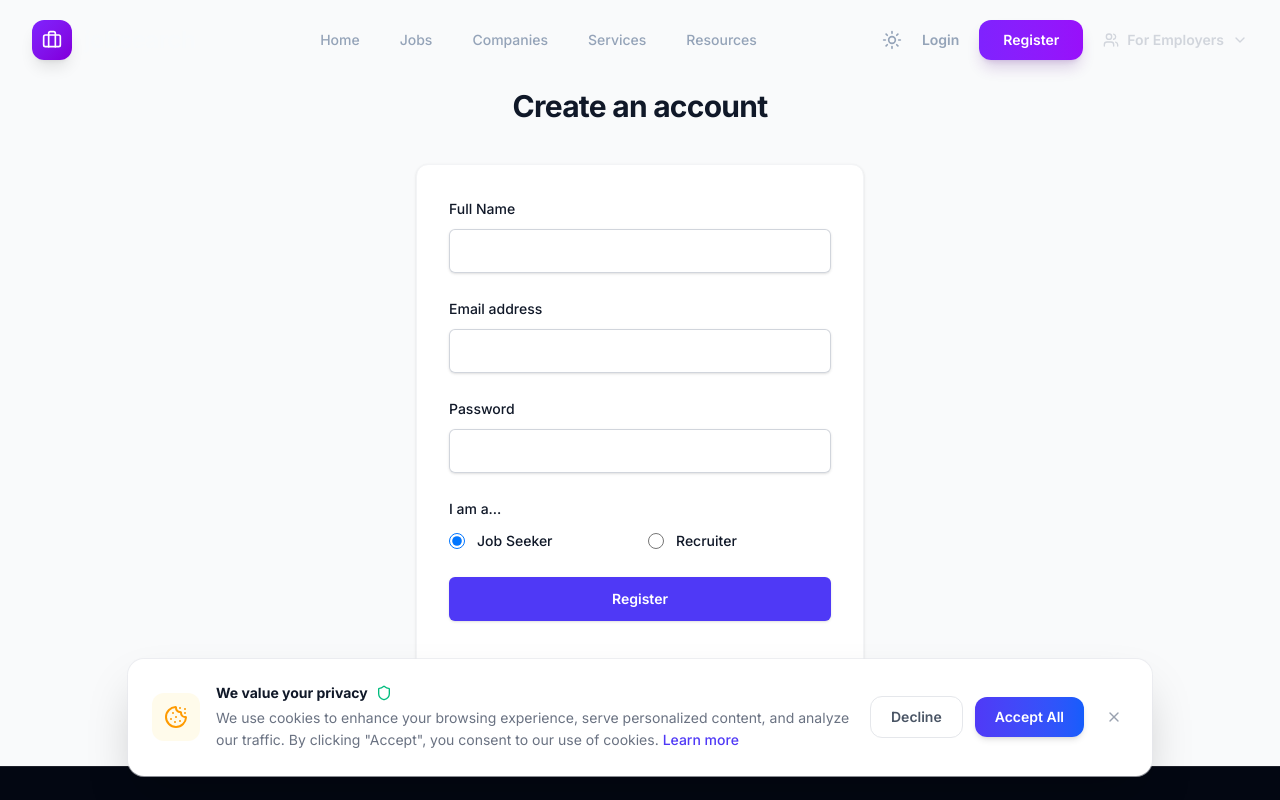
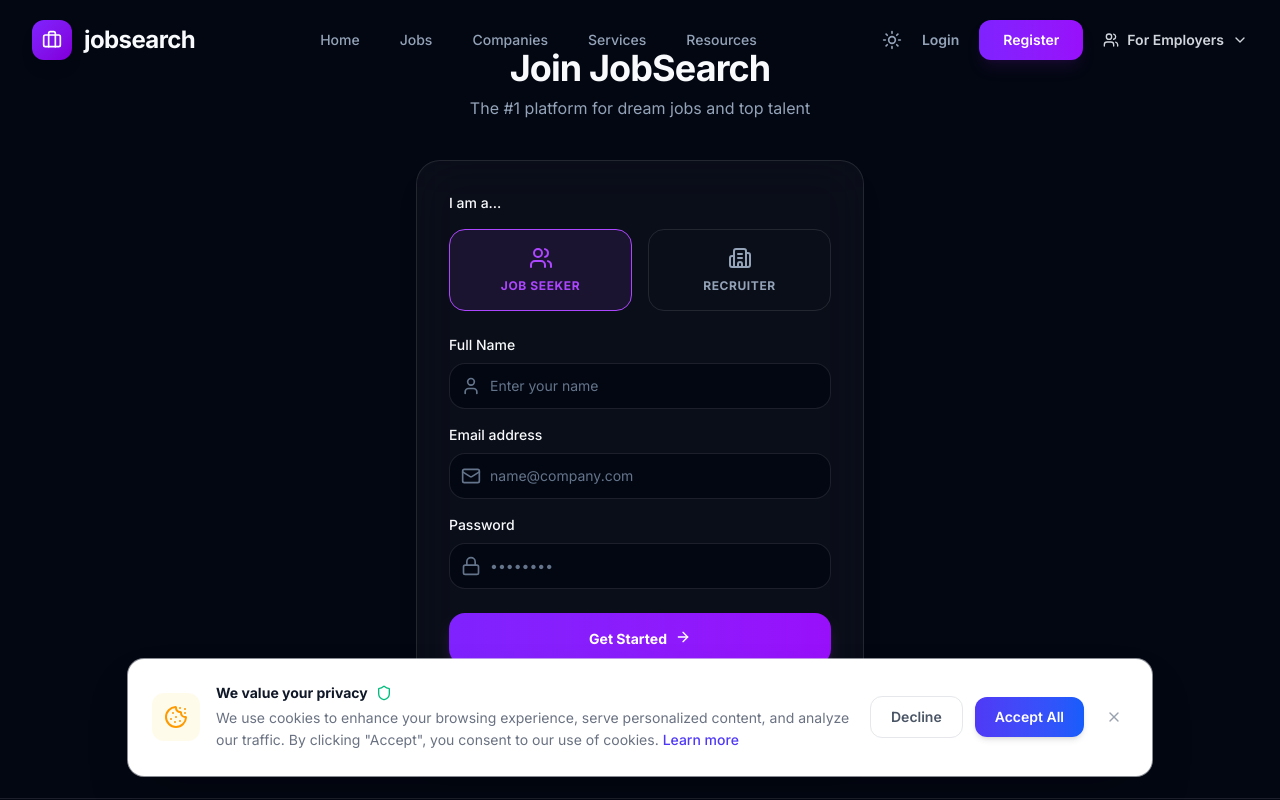
Before and after one commit to sanjeetkumarcodethrust/jobportal-Frontend, a React (Vite) app: page /register in a window 1280 px wide. Shown: the top 800 px of the page. Built offline with nearby package versions, Linux system fonts and the light colour scheme.

Commit message:
setting dark mode

```diff
--- a/src/pages/Dashboard.jsx
+++ b/src/pages/Dashboard.jsx
@@ -1,45 +1,103 @@
 import { useContext } from 'react';
 import { AuthContext } from '../context/AuthContext';
+import { motion } from 'framer-motion';
+import { Briefcase, Users, MessageSquare, TrendingUp } from 'lucide-react';
 
 const Dashboard = () => {
   const { user } = useContext(AuthContext);
 
+  const stats = [
+    {
+      label: user?.role === 'recruiter' ? 'Active Listings' : 'Applied Jobs',
+      value: '12',
+      icon: Briefcase,
+      color: 'from-blue-500/20 to-blue-600/20',
+      textColor: 'text-blue-500'
+    },
+    {
+      label: user?.role === 'recruiter' ? 'Total Applications' : 'Saved Jobs',
+      value: '48',
+      icon: user?.role === 'recruiter' ? Users : TrendingUp,
+      color: 'from-purple-500/20 to-purple-600/20',
+      textColor: 'text-purple-500'
+    },
+    {
+      label: 'Messages',
+      value: '3',
+      icon: MessageSquare,
+      color: 'from-pink-500/20 to-pink-600/20',
+      textColor: 'text-pink-500'
+    },
+  ];
+
   return (
-    <div className="max-w-7xl mx-auto px-4 sm:px-6 lg:px-8 py-10">
-      <div className="md:flex md:items-center md:justify-between mb-8">
+    <div className="bg-[var(--color-bg)] min-h-screen py-10 transition-colors duration-500">
+      <div className="max-w-7xl mx-auto px-4 sm:px-6 lg:px-8">
+        <motion.div
+          initial={{ opacity: 0, x: -20 }}
+          animate={{ opacity: 1, x: 0 }}
+          className="md:flex md:items-center md:justify-between mb-12"
+        >
           <div className="min-w-0 flex-1">
-          <h2 className="text-2xl font-bold leading-7 text-gray-900 sm:truncate sm:text-3xl sm:tracking-tight">
-            Welcome back, {user?.name || 'User'}
+            <h2 className="text-3xl font-extrabold tracking-tight text-[var(--color-text-primary)] sm:text-4xl">
+              Welcome back, <span className="text-purple-500">{user?.name || 'User'}</span>
             </h2>
-          <p className="mt-2 text-sm text-gray-500">
-            Role: <span className="inline-flex items-center rounded-md bg-indigo-50 px-2 py-1 text-xs font-medium text-indigo-700 ring-1 ring-inset ring-indigo-700/10 uppercase tracking-wider">{user?.role || 'Guest'}</span>
+            <p className="mt-2 text-[var(--color-text-secondary)] flex items-center gap-2">
+              Current Role:
+              <span className="inline-flex items-center rounded-full bg-purple-500/10 px-3 py-1 text-xs font-bold text-purple-500 ring-1 ring-inset ring-purple-500/20 uppercase tracking-widest">
+                {user?.role || 'Guest'}
+              </span>
             </p>
           </div>
+        </motion.div>
+
+        <div className="grid grid-cols-1 gap-6 sm:grid-cols-2 lg:grid-cols-3 mb-12">
+          {stats.map((stat, i) => (
+            <motion.div
+              key={stat.label}
+              initial={{ opacity: 0, y: 20 }}
+              animate={{ opacity: 1, y: 0 }}
+              transition={{ delay: i * 0.1 }}
+              whileHover={{ y: -5 }}
+              className="bg-[var(--color-surface)] p-8 rounded-[32px] border border-[var(--color-border)] shadow-xl backdrop-blur-xl relative overflow-hidden group"
+            >
+              <div className={`w-14 h-14 rounded-2xl bg-gradient-to-br ${stat.color} flex items-center justify-center mb-6 group-hover:scale-110 transition-transform`}>
+                <stat.icon className={`w-7 h-7 ${stat.textColor}`} />
+              </div>
+              <dt className="text-sm font-medium text-[var(--color-text-secondary)] mb-1">
+                {stat.label}
+              </dt>
+              <dd className="text-4xl font-extrabold text-[var(--color-text-primary)]">
+                {stat.value}
+              </dd>
+
+              <div className={`absolute -right-4 -bottom-4 w-24 h-24 bg-gradient-to-br ${stat.color} blur-3xl opacity-20 group-hover:opacity-40 transition-opacity`} />
+            </motion.div>
+          ))}
         </div>
 
-      <div className="bg-white shadow rounded-lg p-6 border border-gray-100">
-        <h3 className="text-lg font-medium text-gray-900 mb-4">Your Activity</h3>
-        <div className="grid grid-cols-1 gap-6 sm:grid-cols-2 lg:grid-cols-3">
-          {/* Mock stats cards */}
-          <div className="overflow-hidden rounded-lg bg-gray-50 px-4 py-5 sm:p-6 border border-gray-100 hover:border-indigo-100 hover:shadow-sm transition-all">
-            <dt className="truncate text-sm font-medium text-gray-500">
-              {user?.role === 'recruiter' ? 'Active Listings' : 'Applied Jobs'}
-            </dt>
-            <dd className="mt-1 text-3xl font-semibold tracking-tight text-gray-900">12</dd>
+        <motion.div
+          initial={{ opacity: 0, y: 20 }}
+          animate={{ opacity: 1, y: 0 }}
+          transition={{ delay: 0.4 }}
+          className="bg-[var(--color-surface)] rounded-[40px] p-10 border border-[var(--color-border)] shadow-2xl backdrop-blur-xl"
+        >
+          <h3 className="text-2xl font-bold text-[var(--color-text-primary)] mb-6">Recent Activity</h3>
+          <div className="space-y-4">
+             {/* Placeholder for actual activity feed */}
+             {[1, 2, 3].map((_, i) => (
+               <div key={i} className="flex items-center gap-4 p-4 rounded-2xl bg-[var(--color-bg)] border border-[var(--color-border)] hover:border-purple-500/30 transition-all cursor-pointer">
+                 <div className="w-10 h-10 rounded-xl bg-purple-500/10 flex items-center justify-center text-purple-500">
+                    <TrendingUp className="w-5 h-5" />
                  </div>
-          <div className="overflow-hidden rounded-lg bg-gray-50 px-4 py-5 sm:p-6 border border-gray-100 hover:border-indigo-100 hover:shadow-sm transition-all">
-            <dt className="truncate text-sm font-medium text-gray-500">
-              {user?.role === 'recruiter' ? 'Total Applications' : 'Saved Jobs'}
-            </dt>
-            <dd className="mt-1 text-3xl font-semibold tracking-tight text-gray-900">48</dd>
-          </div>
-          <div className="overflow-hidden rounded-lg bg-gray-50 px-4 py-5 sm:p-6 border border-gray-100 hover:border-indigo-100 hover:shadow-sm transition-all">
-            <dt className="truncate text-sm font-medium text-gray-500">
-              Messages
-            </dt>
-            <dd className="mt-1 text-3xl font-semibold tracking-tight text-gray-900">3</dd>
+                 <div className="flex-1">
+                    <p className="text-sm font-bold text-[var(--color-text-primary)]">Application viewed by Microsoft</p>
+                    <p className="text-xs text-[var(--color-text-secondary)]">2 hours ago</p>
                  </div>
                </div>
+             ))}
+          </div>
+        </motion.div>
       </div>
     </div>
   );
--- a/src/pages/Login.jsx
+++ b/src/pages/Login.jsx
@@ -1,6 +1,8 @@
 import { useState, useContext } from 'react';
 import { AuthContext } from '../context/AuthContext';
-import { useNavigate } from 'react-router-dom';
+import { useNavigate, Link } from 'react-router-dom';
+import { motion } from 'framer-motion';
+import { Mail, Lock, ArrowRight } from 'lucide-react';
 
 const Login = () => {
   const { login } = useContext(AuthContext);
@@ -10,7 +12,6 @@ const Login = () => {
 
   const handleLogin = (e) => {
     e.preventDefault();
-    // MOCK LOGIN FOR NOW
     const mockUser = {
       id: 1,
       name: 'John Doe',
@@ -22,20 +23,36 @@ const Login = () => {
   };
 
   return (
-    <div className="flex min-h-[calc(100vh-64px)] flex-1 flex-col justify-center px-6 py-12 lg:px-8 bg-gray-50">
-      <div className="sm:mx-auto sm:w-full sm:max-w-sm">
-        <h2 className="mt-10 text-center text-3xl font-bold leading-9 tracking-tight text-gray-900">
-          Sign in to your account
+    <div className="flex min-h-[calc(100vh-80px)] flex-1 flex-col justify-center px-6 py-12 lg:px-8 bg-[var(--color-bg)] transition-colors duration-500">
+      <motion.div
+        initial={{ opacity: 0, y: 20 }}
+        animate={{ opacity: 1, y: 0 }}
+        className="sm:mx-auto sm:w-full sm:max-w-sm"
+      >
+        <h2 className="mt-10 text-center text-4xl font-bold tracking-tight text-[var(--color-text-primary)]">
+          Welcome Back
         </h2>
-      </div>
+        <p className="mt-2 text-center text-[var(--color-text-secondary)]">
+          Enter your details to access your account
+        </p>
+      </motion.div>
 
-      <div className="mt-10 sm:mx-auto sm:w-full sm:max-w-sm bg-white p-8 rounded-xl shadow-sm border border-gray-100">
+      <motion.div
+        initial={{ opacity: 0, y: 20 }}
+        animate={{ opacity: 1, y: 0 }}
+        transition={{ delay: 0.1 }}
+        className="mt-10 sm:mx-auto sm:w-full sm:max-w-sm"
+      >
+        <div className="bg-[var(--color-surface)] p-8 rounded-3xl shadow-xl border border-[var(--color-border)] backdrop-blur-xl">
           <form className="space-y-6" onSubmit={handleLogin}>
             <div>
-            <label htmlFor="email" className="block text-sm font-medium leading-6 text-gray-900">
+              <label htmlFor="email" className="block text-sm font-medium text-[var(--color-text-primary)] mb-2">
                 Email address
               </label>
-            <div className="mt-2">
+              <div className="relative group">
+                <div className="absolute inset-y-0 left-0 pl-3 flex items-center pointer-events-none">
+                  <Mail className="h-5 w-5 text-[var(--color-text-muted)] group-focus-within:text-purple-500 transition-colors" />
+                </div>
                 <input
                   id="email"
                   name="email"
@@ -43,19 +60,20 @@ const Login = () => {
                   required
                   value={email}
                   onChange={(e) => setEmail(e.target.value)}
-                className="block w-full rounded-md border-0 py-2.5 px-3 text-gray-900 shadow-sm ring-1 ring-inset ring-gray-300 placeholder:text-gray-400 focus:ring-2 focus:ring-inset focus:ring-indigo-600 sm:text-sm sm:leading-6 transition-shadow"
-                placeholder="Hint: use recruiter@test.com for recruiter role"
+                  className="block w-full rounded-2xl border border-[var(--color-border)] bg-[var(--color-bg)] py-3 pl-10 pr-4 text-[var(--color-text-primary)] placeholder-[var(--color-text-muted)] outline-none focus:ring-2 focus:ring-purple-500/50 transition-all sm:text-sm"
+                  placeholder="name@company.com"
                 />
               </div>
             </div>
 
             <div>
-            <div className="flex items-center justify-between">
-              <label htmlFor="password" className="block text-sm font-medium leading-6 text-gray-900">
+              <label htmlFor="password" className="block text-sm font-medium text-[var(--color-text-primary)] mb-2">
                 Password
               </label>
+              <div className="relative group">
+                <div className="absolute inset-y-0 left-0 pl-3 flex items-center pointer-events-none">
+                  <Lock className="h-5 w-5 text-[var(--color-text-muted)] group-focus-within:text-purple-500 transition-colors" />
                 </div>
-            <div className="mt-2">
                 <input
                   id="password"
                   name="password"
@@ -63,21 +81,29 @@ const Login = () => {
                   required
                   value={password}
                   onChange={(e) => setPassword(e.target.value)}
-                className="block w-full rounded-md border-0 py-2.5 px-3 text-gray-900 shadow-sm ring-1 ring-inset ring-gray-300 placeholder:text-gray-400 focus:ring-2 focus:ring-inset focus:ring-indigo-600 sm:text-sm sm:leading-6 transition-shadow"
+                  className="block w-full rounded-2xl border border-[var(--color-border)] bg-[var(--color-bg)] py-3 pl-10 pr-4 text-[var(--color-text-primary)] placeholder-[var(--color-text-muted)] outline-none focus:ring-2 focus:ring-purple-500/50 transition-all sm:text-sm"
+                  placeholder="••••••••"
                 />
               </div>
             </div>
 
-          <div>
             <button
               type="submit"
-              className="flex w-full justify-center rounded-md bg-indigo-600 px-3 py-2.5 text-sm font-semibold leading-6 text-white shadow-sm hover:bg-indigo-500 focus-visible:outline focus-visible:outline-2 focus-visible:outline-offset-2 focus-visible:outline-indigo-600 transition-all"
+              className="group relative flex w-full justify-center rounded-2xl bg-gradient-to-r from-violet-600 to-purple-600 px-3 py-4 text-sm font-bold text-white shadow-lg shadow-purple-500/20 hover:shadow-purple-500/40 transition-all hover:scale-[1.02] active:scale-[0.98]"
             >
               Sign in
+              <ArrowRight className="ml-2 h-4 w-4 group-hover:translate-x-1 transition-transform" />
             </button>
+          </form>
+
+          <p className="mt-8 text-center text-sm text-[var(--color-text-secondary)]">
+            Don't have an account?{' '}
+            <Link to="/register" className="font-bold text-purple-500 hover:text-purple-400">
+              Create one
+            </Link>
+          </p>
         </div>
-        </form>
-      </div>
+      </motion.div>
     </div>
   );
 };
--- a/src/pages/Register.jsx
+++ b/src/pages/Register.jsx
@@ -1,5 +1,7 @@
 import { useState } from 'react';
 import { Link, useNavigate } from 'react-router-dom';
+import { motion } from 'framer-motion';
+import { User, Mail, Lock, Building2, Users, ArrowRight } from 'lucide-react';
 
 const Register = () => {
   const navigate = useNavigate();
@@ -19,26 +21,73 @@ const Register = () => {
 
   const handleRegister = (e) => {
     e.preventDefault();
-    // MOCK REGISTER
-    console.log('Registering:', formData);
     navigate('/login');
   };
 
   return (
-    <div className="flex min-h-[calc(100vh-64px)] flex-1 flex-col justify-center px-6 py-12 lg:px-8 bg-gray-50">
-      <div className="sm:mx-auto sm:w-full sm:max-w-sm">
-        <h2 className="mt-10 text-center text-3xl font-bold leading-9 tracking-tight text-gray-900">
-          Create an account
+    <div className="flex min-h-[calc(100vh-80px)] flex-1 flex-col justify-center px-6 py-12 lg:px-8 bg-[var(--color-bg)] transition-colors duration-500">
+      <motion.div
+        initial={{ opacity: 0, y: 20 }}
+        animate={{ opacity: 1, y: 0 }}
+        className="sm:mx-auto sm:w-full sm:max-w-md text-center"
+      >
+        <h2 className="text-4xl font-bold tracking-tight text-[var(--color-text-primary)]">
+          Join JobSearch
         </h2>
+        <p className="mt-2 text-[var(--color-text-secondary)]">
+          The #1 platform for dream jobs and top talent
+        </p>
+      </motion.div>
+
+      <motion.div
+        initial={{ opacity: 0, y: 20 }}
+        animate={{ opacity: 1, y: 0 }}
+        transition={{ delay: 0.1 }}
+        className="mt-10 sm:mx-auto sm:w-full sm:max-w-md"
+      >
+        <div className="bg-[var(--color-surface)] p-8 rounded-3xl shadow-xl border border-[var(--color-border)] backdrop-blur-xl">
+          <form className="space-y-6" onSubmit={handleRegister}>
+            <div>
+              <label className="block text-sm font-medium text-[var(--color-text-primary)] mb-4">
+                I am a...
+              </label>
+              <div className="grid grid-cols-2 gap-4">
+                <button
+                  type="button"
+                  onClick={() => setFormData({...formData, role: 'jobseeker'})}
+                  className={`flex flex-col items-center gap-2 p-4 rounded-2xl border transition-all ${
+                    formData.role === 'jobseeker'
+                    ? 'border-purple-500 bg-purple-500/10 text-purple-500'
+                    : 'border-[var(--color-border)] text-[var(--color-text-secondary)] hover:border-purple-500/50'
+                  }`}
+                >
+                  <Users className="w-6 h-6" />
+                  <span className="text-xs font-bold uppercase tracking-wider">Job Seeker</span>
+                </button>
+                <button
+                  type="button"
+                  onClick={() => setFormData({...formData, role: 'recruiter'})}
+                  className={`flex flex-col items-center gap-2 p-4 rounded-2xl border transition-all ${
+                    formData.role === 'recruiter'
+                    ? 'border-purple-500 bg-purple-500/10 text-purple-500'
+                    : 'border-[var(--color-border)] text-[var(--color-text-secondary)] hover:border-purple-500/50'
+                  }`}
+                >
+                  <Building2 className="w-6 h-6" />
+                  <span className="text-xs font-bold uppercase tracking-wider">Recruiter</span>
+                </button>
+              </div>
             </div>
 
-      <div className="mt-10 sm:mx-auto sm:w-full sm:max-w-md bg-white p-8 rounded-xl shadow-sm border border-gray-100">
-        <form className="space-y-6" onSubmit={handleRegister}>
+            <div className="space-y-4">
               <div>
-            <label htmlFor="name" className="block text-sm font-medium leading-6 text-gray-900">
+                <label htmlFor="name" className="block text-sm font-medium text-[var(--color-text-primary)] mb-2">
                   Full Name
                 </label>
-            <div className="mt-2">
+                <div className="relative group">
+                  <div className="absolute inset-y-0 left-0 pl-3 flex items-center pointer-events-none">
+                    <User className="h-5 w-5 text-[var(--color-text-muted)] group-focus-within:text-purple-500 transition-colors" />
+                  </div>
                   <input
                     id="name"
                     name="name"
@@ -46,16 +95,20 @@ const Register = () => {
                     required
                     value={formData.name}
                     onChange={handleChange}
-                className="block w-full rounded-md border-0 py-2.5 px-3 text-gray-900 shadow-sm ring-1 ring-inset ring-gray-300 placeholder:text-gray-400 focus:ring-2 focus:ring-inset focus:ring-indigo-600 sm:text-sm sm:leading-6 transition-shadow"
+                    className="block w-full rounded-2xl border border-[var(--color-border)] bg-[var(--color-bg)] py-3 pl-10 pr-4 text-[var(--color-text-primary)] placeholder-[var(--color-text-muted)] outline-none focus:ring-2 focus:ring-purple-500/50 transition-all sm:text-sm"
+                    placeholder="Enter your name"
                   />
                 </div>
               </div>
 
               <div>
-            <label htmlFor="email" className="block text-sm font-medium leading-6 text-gray-900">
+                <label htmlFor="email" className="block text-sm font-medium text-[var(--color-text-primary)] mb-2">
                   Email address
                 </label>
-            <div className="mt-2">
+                <div className="relative group">
+                  <div className="absolute inset-y-0 left-0 pl-3 flex items-center pointer-events-none">
+                    <Mail className="h-5 w-5 text-[var(--color-text-muted)] group-focus-within:text-purple-500 transition-colors" />
+                  </div>
                   <input
                     id="email"
                     name="email"
@@ -63,16 +116,20 @@ const Register = () => {
                     required
                     value={formData.email}
                     onChange={handleChange}
-                className="block w-full rounded-md border-0 py-2.5 px-3 text-gray-900 shadow-sm ring-1 ring-inset ring-gray-300 placeholder:text-gray-400 focus:ring-2 focus:ring-inset focus:ring-indigo-600 sm:text-sm sm:leading-6 transition-shadow"
+                    className="block w-full rounded-2xl border border-[var(--color-border)] bg-[var(--color-bg)] py-3 pl-10 pr-4 text-[var(--color-text-primary)] placeholder-[var(--color-text-muted)] outline-none focus:ring-2 focus:ring-purple-500/50 transition-all sm:text-sm"
+                    placeholder="name@company.com"
                   />
                 </div>
               </div>
 
               <div>
-            <label htmlFor="password" className="block text-sm font-medium leading-6 text-gray-900">
+                <label htmlFor="password" className="block text-sm font-medium text-[var(--color-text-primary)] mb-2">
                   Password
                 </label>
-            <div className="mt-2">
+                <div className="relative group">
+                  <div className="absolute inset-y-0 left-0 pl-3 flex items-center pointer-events-none">
+                    <Lock className="h-5 w-5 text-[var(--color-text-muted)] group-focus-within:text-purple-500 transition-colors" />
+                  </div>
                   <input
                     id="password"
                     name="password"
@@ -80,63 +137,30 @@ const Register = () => {
                     required
                     value={formData.password}
                     onChange={handleChange}
-                className="block w-full rounded-md border-0 py-2.5 px-3 text-gray-900 shadow-sm ring-1 ring-inset ring-gray-300 placeholder:text-gray-400 focus:ring-2 focus:ring-inset focus:ring-indigo-600 sm:text-sm sm:leading-6 transition-shadow"
+                    className="block w-full rounded-2xl border border-[var(--color-border)] bg-[var(--color-bg)] py-3 pl-10 pr-4 text-[var(--color-text-primary)] placeholder-[var(--color-text-muted)] outline-none focus:ring-2 focus:ring-purple-500/50 transition-all sm:text-sm"
+                    placeholder="••••••••"
                   />
-            </div>
-          </div>
-
-          <div>
-            <label className="block text-sm font-medium leading-6 text-gray-900">
-              I am a...
-            </label>
-            <div className="mt-2 grid grid-cols-2 gap-4">
-              <div className="flex items-center">
-                <input
-                  id="jobseeker"
-                  name="role"
-                  type="radio"
-                  value="jobseeker"
-                  checked={formData.role === 'jobseeker'}
-                  onChange={handleChange}
-                  className="h-4 w-4 border-gray-300 text-indigo-600 focus:ring-indigo-600"
-                />
-                <label htmlFor="jobseeker" className="ml-3 block text-sm font-medium leading-6 text-gray-900">
-                  Job Seeker
-                </label>
-              </div>
-              <div className="flex items-center">
-                <input
-                  id="recruiter"
-                  name="role"
-                  type="radio"
-                  value="recruiter"
-                  checked={formData.role === 'recruiter'}
-                  onChange={handleChange}
-                  className="h-4 w-4 border-gray-300 text-indigo-600 focus:ring-indigo-600"
-                />
-                <label htmlFor="recruiter" className="ml-3 block text-sm font-medium leading-6 text-gray-900">
-                  Recruiter
-                </label>
                 </div>
               </div>
             </div>
 
-          <div>
             <button
               type="submit"
-              className="flex w-full justify-center rounded-md bg-indigo-600 px-3 py-2.5 text-sm font-semibold leading-6 text-white shadow-sm hover:bg-indigo-500 focus-visible:outline focus-visible:outline-2 focus-visible:outline-offset-2 focus-visible:outline-indigo-600 transition-all"
+              className="group relative flex w-full justify-center rounded-2xl bg-gradient-to-r from-violet-600 to-purple-600 px-3 py-4 text-sm font-bold text-white shadow-lg shadow-purple-500/20 hover:shadow-purple-500/40 transition-all hover:scale-[1.02] active:scale-[0.98]"
             >
-              Register
+              Get Started
+              <ArrowRight className="ml-2 h-4 w-4 group-hover:translate-x-1 transition-transform" />
             </button>
-          </div>
           </form>
-        <p className="mt-10 text-center text-sm text-gray-500">
+
+          <p className="mt-8 text-center text-sm text-[var(--color-text-secondary)]">
             Already have an account?{' '}
-          <Link to="/login" className="font-semibold leading-6 text-indigo-600 hover:text-indigo-500">
+            <Link to="/login" className="font-bold text-purple-500 hover:text-purple-400">
               Sign in
             </Link>
           </p>
         </div>
+      </motion.div>
     </div>
   );
 };
```
Also changed, not shown: src/pages/Jobs.jsx (+65 -43 lines). Lines whose indentation alone changed are shown as unchanged.
